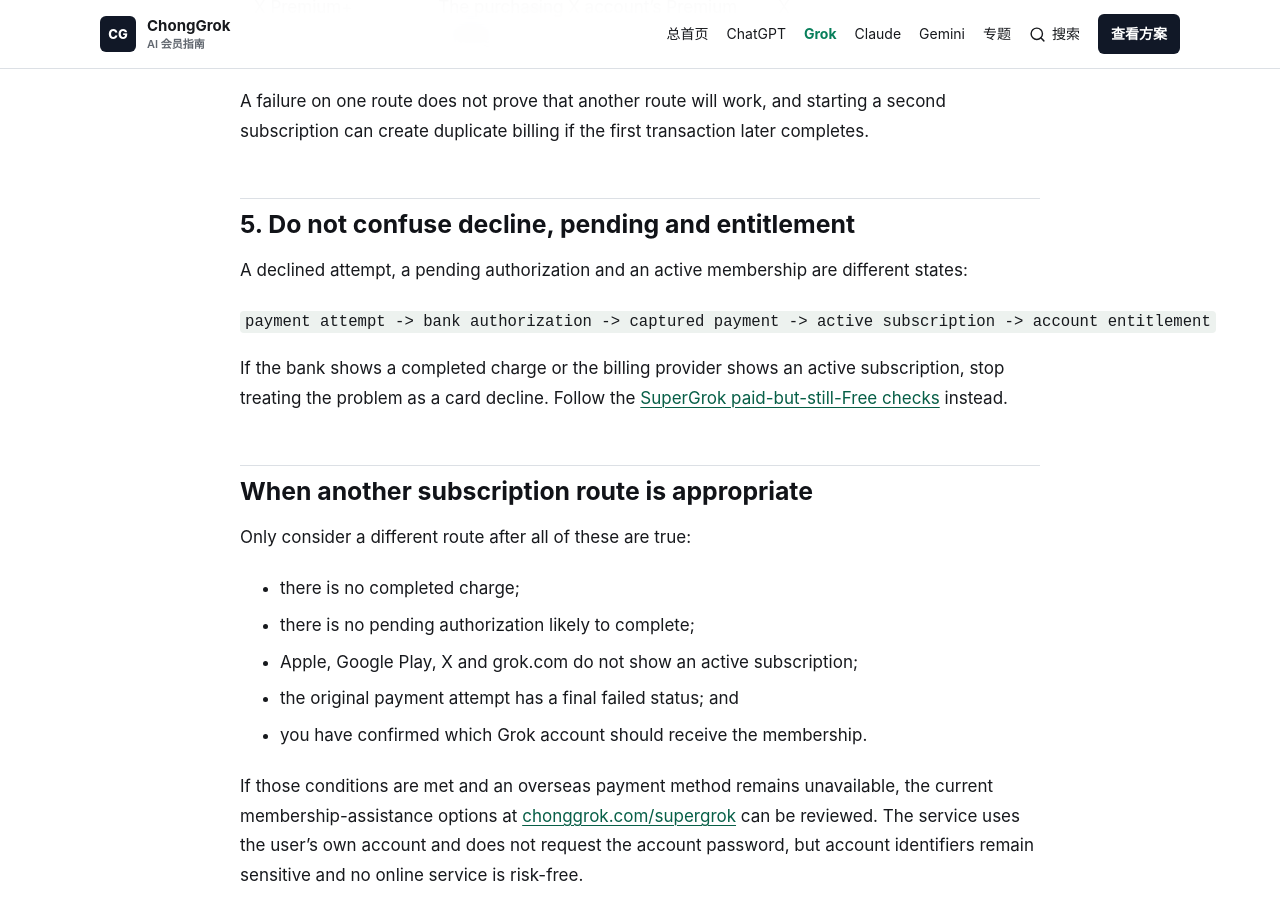
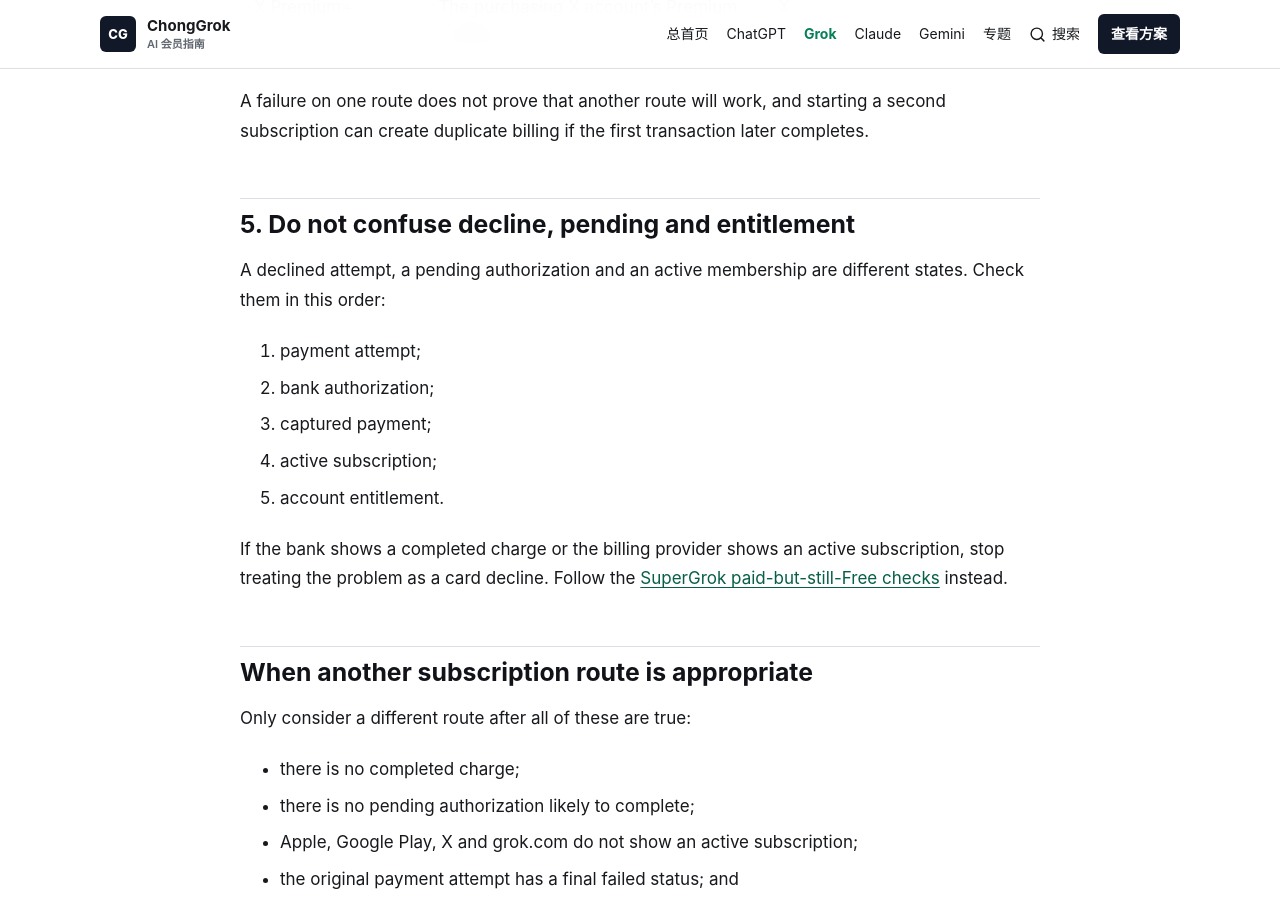
Before and after one commit to he20000405-pixel/supergrok-china-guide, a Jekyll site: the page built from en/guides/supergrok-card-declined.md, in a window 1280 px wide and 900 px high, scrolled down 2884 px. Built offline with Jekyll 4.4.1, drawn with Linux system fonts in a browser that asks for light colours.

Commit message:
Fix mobile wrapping in card-decline guide

````diff
--- a/en/guides/supergrok-card-declined.md
+++ b/en/guides/supergrok-card-declined.md
@@ -84,11 +84,13 @@ A failure on one route does not prove that another route will work, and starting
 
 ## 5. Do not confuse decline, pending and entitlement
 
-A declined attempt, a pending authorization and an active membership are different states:
+A declined attempt, a pending authorization and an active membership are different states. Check them in this order:
 
-```text
-payment attempt -> bank authorization -> captured payment -> active subscription -> account entitlement
-```
+1. payment attempt;
+2. bank authorization;
+3. captured payment;
+4. active subscription;
+5. account entitlement.
 
 If the bank shows a completed charge or the billing provider shows an active subscription, stop treating the problem as a card decline. Follow the [SuperGrok paid-but-still-Free checks]({{ '/en/guides/supergrok-paid-but-still-free/' | relative_url }}) instead.
 
````
